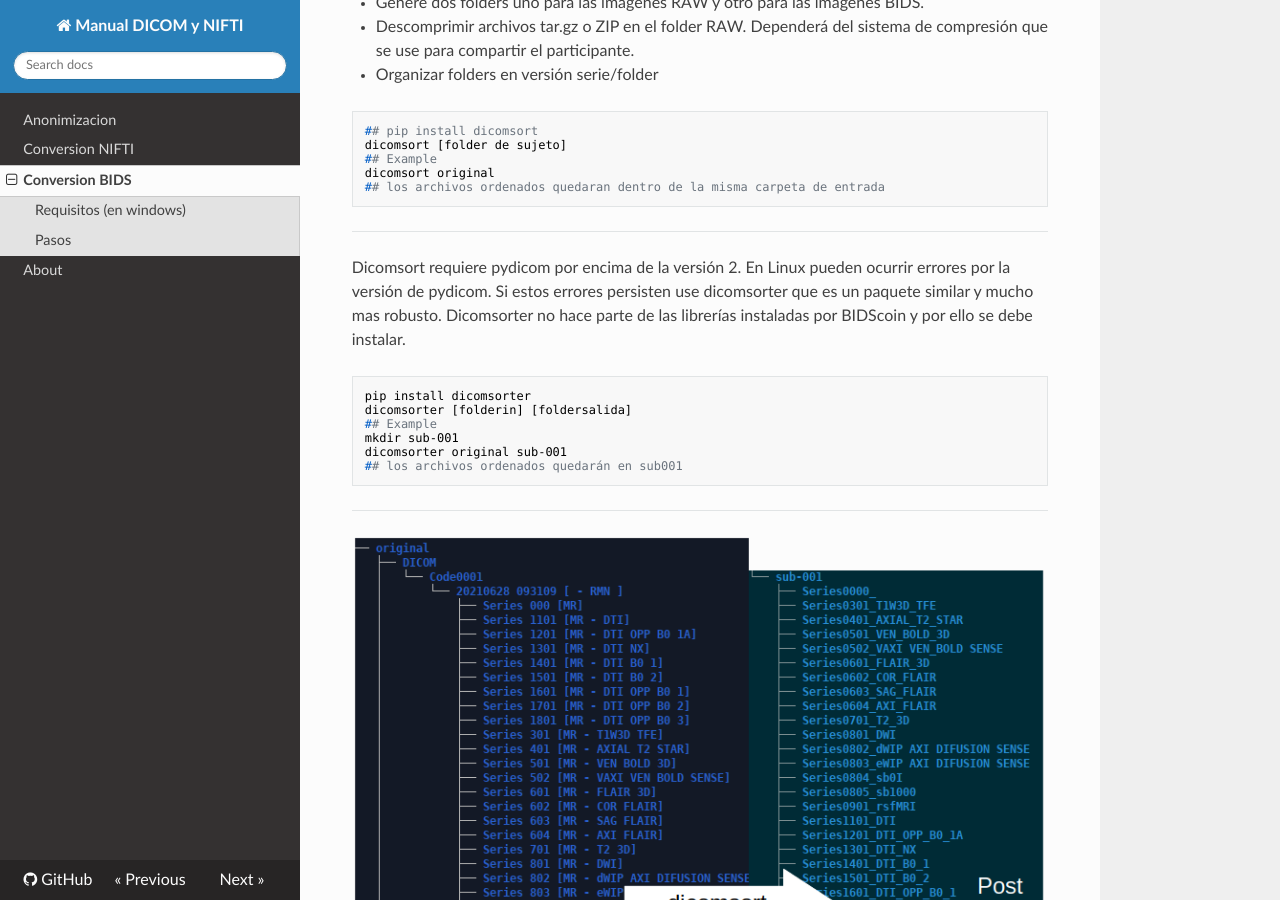
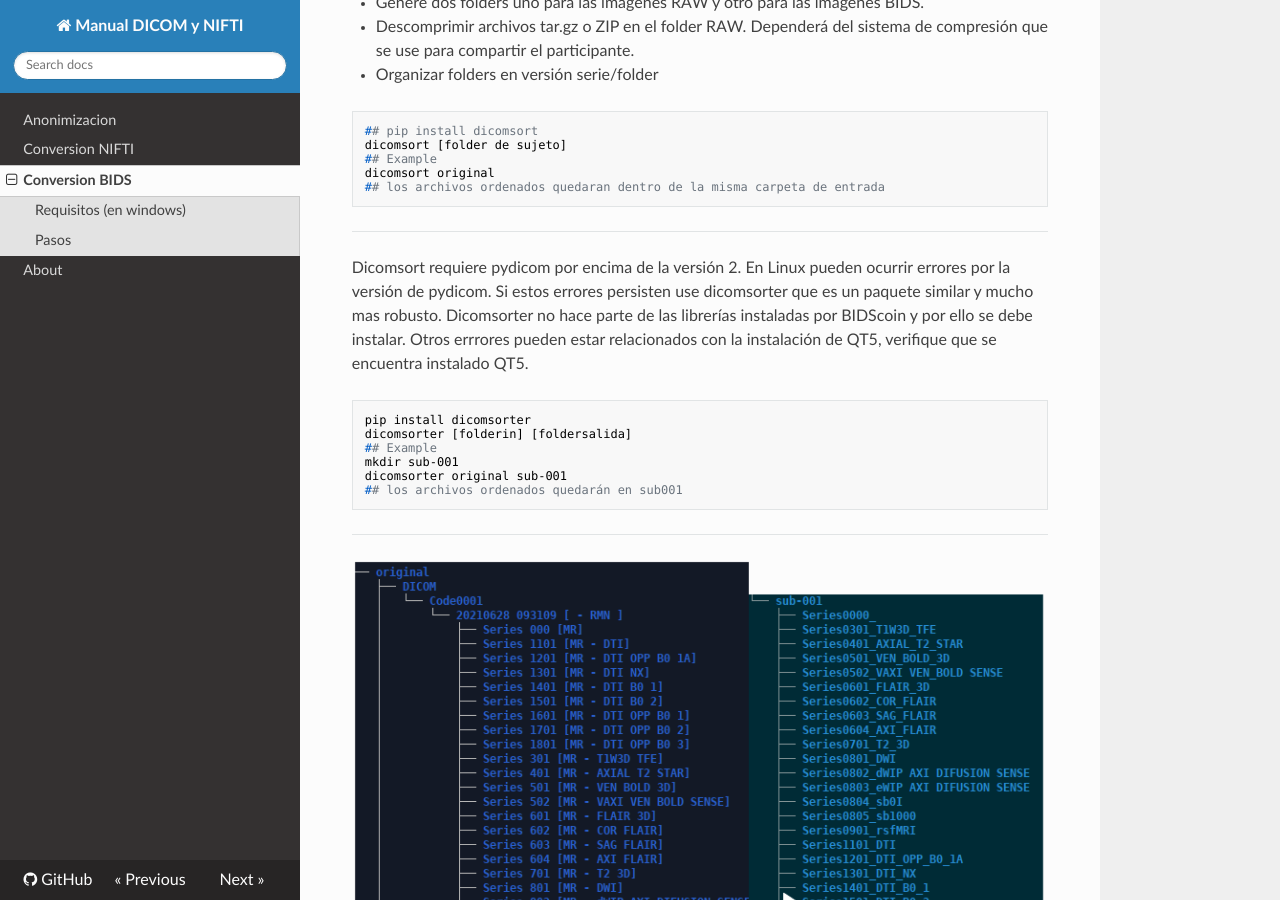
Before and after one commit to pabloreyesg/Scrips-to-MRI, an MkDocs documentation site: the page built from docs/BIDScon.md, in a window 1280 px wide and 900 px high, scrolled down 1571 px. Built offline with MkDocs 1.6.1, drawn with Linux system fonts in a browser that asks for light colours; nearby versions of some CDN libraries.

Commit message:
Update BIDScon.md

````diff
--- a/docs/BIDScon.md
+++ b/docs/BIDScon.md
@@ -48,7 +48,7 @@ dicomsort original
 ```
 ---
 
-Dicomsort requiere pydicom por encima de la versión 2. En Linux pueden ocurrir errores por la versión de pydicom. Si estos errores persisten use dicomsorter que es un paquete similar y mucho mas robusto. Dicomsorter no hace parte de las librerías instaladas por BIDScoin y por ello se debe instalar.
+Dicomsort requiere pydicom por encima de la versión 2. En Linux pueden ocurrir errores por la versión de pydicom. Si estos errores persisten use dicomsorter que es un paquete similar y mucho mas robusto. Dicomsorter no hace parte de las librerías instaladas por BIDScoin y por ello se debe instalar. Otros errrores pueden estar relacionados con la instalación de QT5, verifique que se encuentra instalado QT5.
 
 ```console
 pip install dicomsorter
````
